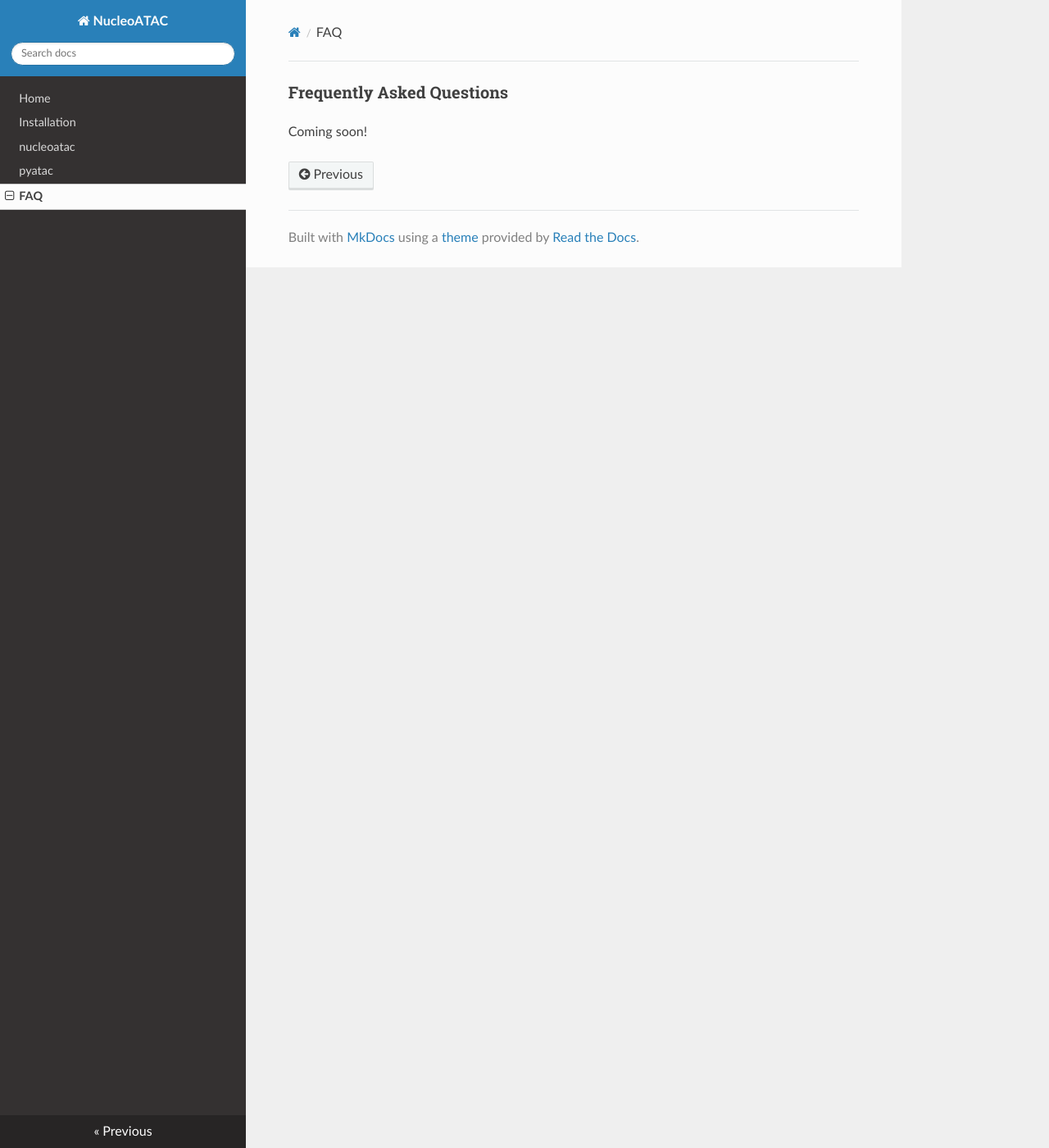
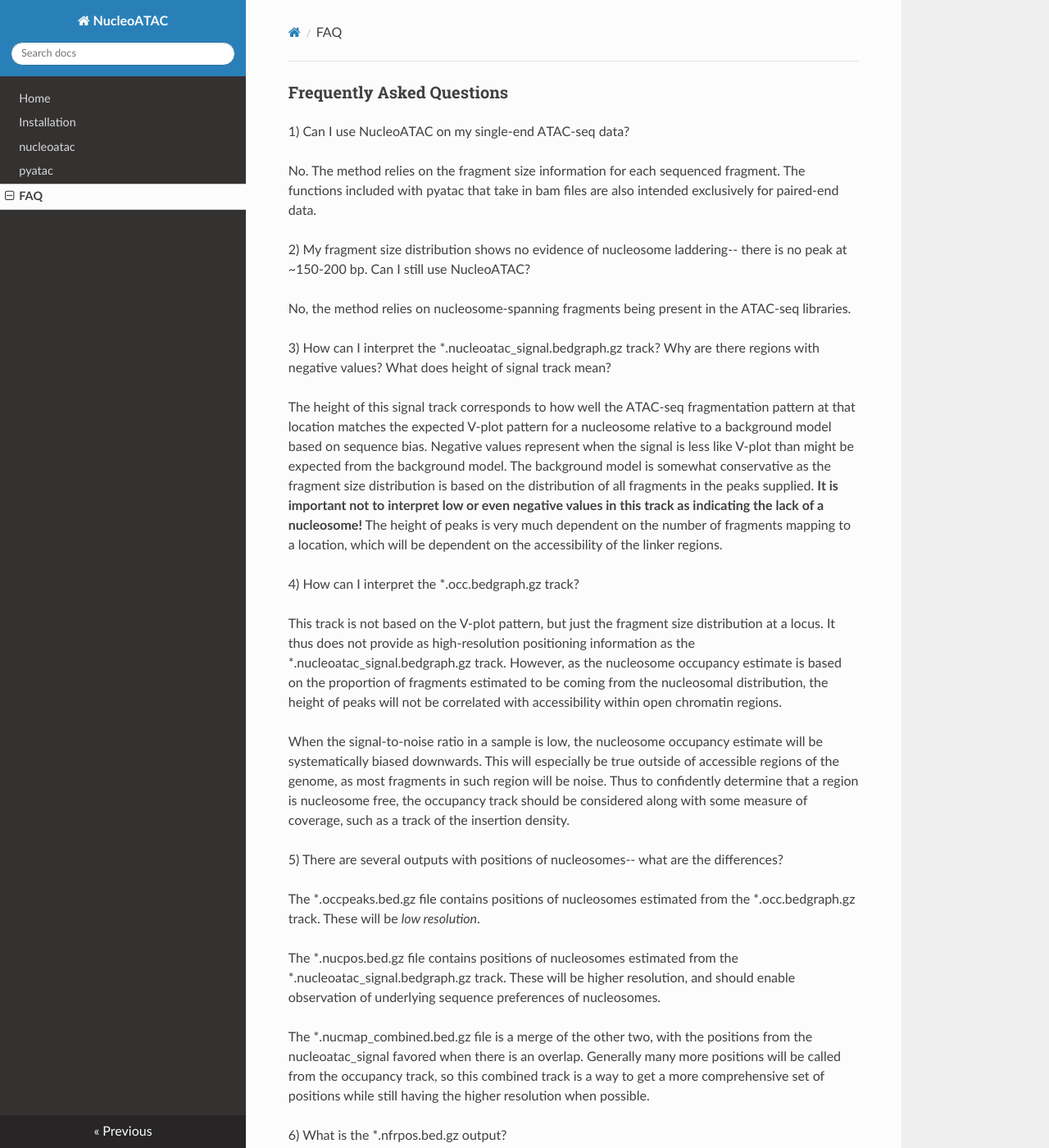
Before and after one commit to GreenleafLab/NucleoATAC, an MkDocs documentation site: the page built from docs/faq.md, in a window 1280 px wide and 1400 px high. Shown: the whole window at 82% size. Built offline with MkDocs 1.6.1, drawn with Linux system fonts in a browser that asks for light colours; nearby versions of some CDN libraries; old or Windows-style settings are respelled for this version of MkDocs; some of the changed text lies outside the part shown.

Commit message:
added faq to docs

```diff
--- a/docs/faq.md
+++ b/docs/faq.md
@@ -1,3 +1,35 @@
 ###Frequently Asked Questions
 
-Coming soon!
+
+
+1) Can I use NucleoATAC on my single-end ATAC-seq data?
+
+No. The method relies on the fragment size information for each sequenced fragment. The functions included with pyatac that take in bam files are also intended exclusively for paired-end data.
+
+2)  My fragment size distribution shows no evidence of nucleosome laddering-- there is no peak at ~150-200 bp.  Can I still use NucleoATAC?
+
+No, the method relies on nucleosome-spanning fragments being present in the ATAC-seq libraries.
+
+3) How can I interpret the *.nucleoatac_signal.bedgraph.gz track?  Why are there regions with negative values?  What does height of signal track mean?
+
+The height of this signal track corresponds to how well the ATAC-seq fragmentation pattern at that location matches the expected V-plot pattern for a nucleosome relative to a background model based on sequence bias.  Negative values represent when the signal is less like V-plot than might be expected from the background model.  The background model is somewhat conservative as the fragment size distribution is based on the distribution of all fragments in the peaks supplied.  **It is important not to interpret low or even negative values in this track as indicating the lack of a nucleosome!**  The height of peaks is very much dependent on the number of fragments mapping to a location, which will be dependent on the accessibility of the linker regions.
+
+
+4) How can I interpret the *.occ.bedgraph.gz track?
+
+This track is not based on the V-plot pattern, but just the fragment size distribution at a locus.  It thus does not provide as high-resolution positioning information as the *.nucleoatac_signal.bedgraph.gz track.  However, as the nucleosome occupancy estimate is based on the proportion of fragments estimated to be coming from the nucleosomal distribution, the height of peaks will not be correlated with accessibility within open chromatin regions.
+
+When the signal-to-noise ratio in a sample is low, the nucleosome occupancy estimate will be systematically biased downwards.  This will especially be true outside of accessible regions of the genome, as most fragments in such region will be noise.  Thus to confidently determine that a region is nucleosome free, the occupancy track should be considered along with some measure of coverage, such as a track of the insertion density.
+
+
+5) There are several outputs with positions of nucleosomes-- what are the differences?
+
+The *.occpeaks.bed.gz file contains positions of nucleosomes estimated from the *.occ.bedgraph.gz track.  These will be *low resolution*.
+
+The *.nucpos.bed.gz file contains positions of nucleosomes estimated from the *.nucleoatac_signal.bedgraph.gz track.  These will be higher resolution, and should enable observation of underlying sequence preferences of nucleosomes.
+
+The *.nucmap_combined.bed.gz file is a merge of the other two, with the positions from the nucleoatac_signal favored when there is an overlap.  Generally many more positions will be called from the occupancy track, so this combined track is a way to get a more comprehensive set of positions while still having the higher resolution when possible.
+
+6)  What is the *.nfrpos.bed.gz output?
+
+These are regions between two nucleosomes that have low intervening nucleosome occupancy.
```
